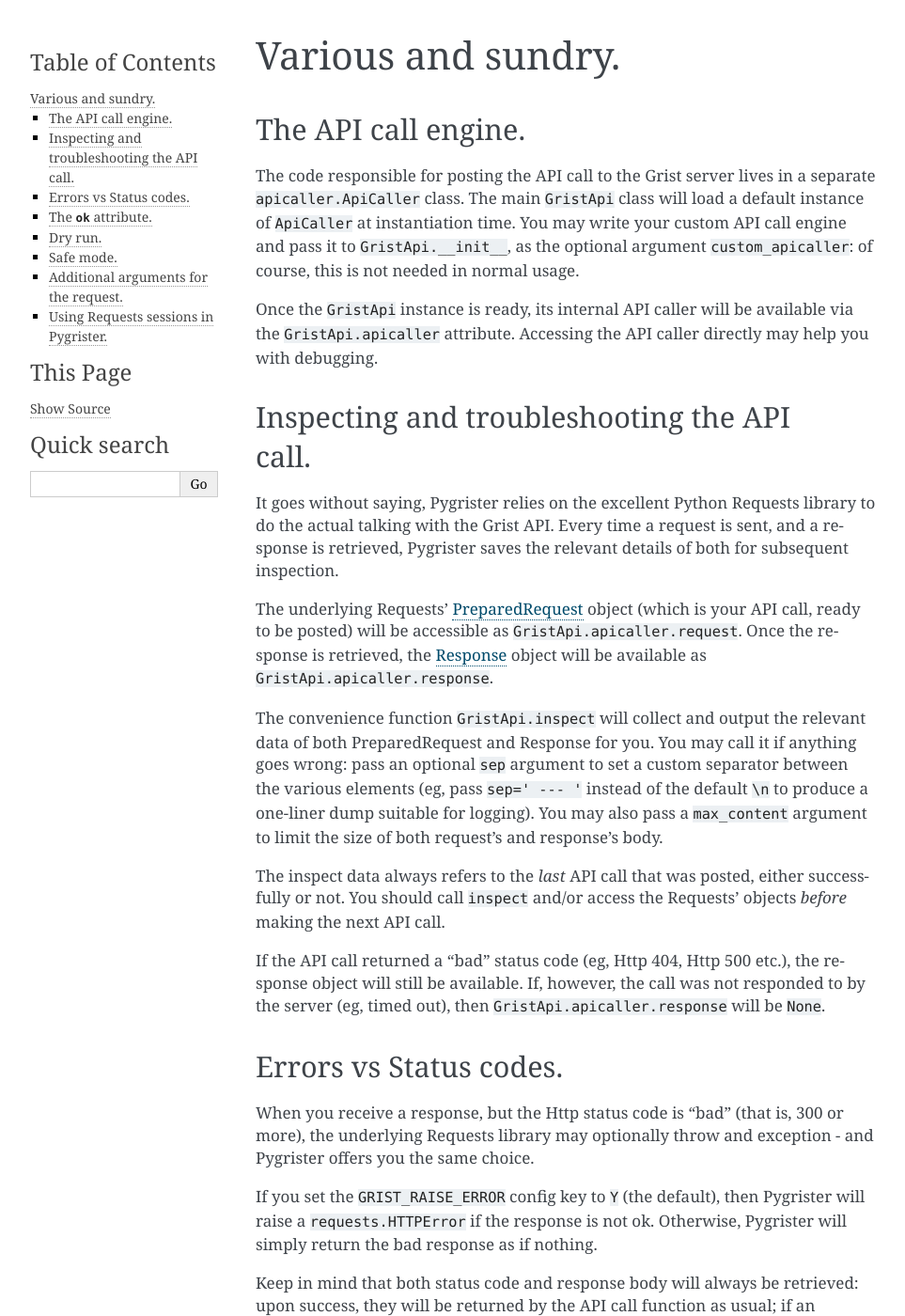
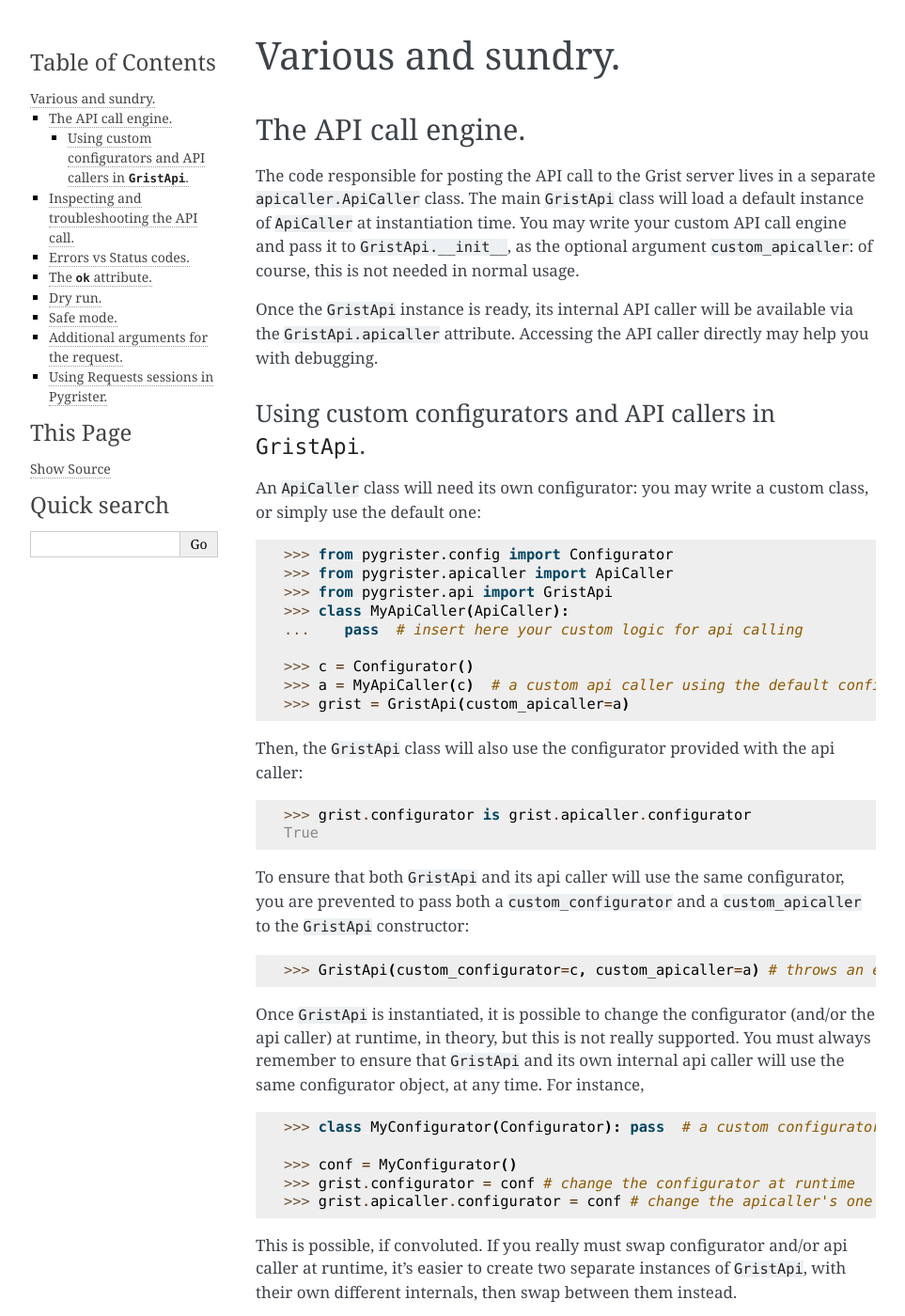
Before and after one commit to ricpol/pygrister, a Sphinx documentation site: the page built from doc/misc.rst, in a window 1280 px wide and 1400 px high. Shown: the whole window at 94% size, without its empty margins (148-1111 px from the left). Built offline with Sphinx 7.4.7, drawn with Linux system fonts in a browser that asks for light colours.

Commit message:
fix custom configurators and apicallers sync

```diff
--- a/NEWS.txt
+++ b/NEWS.txt
@@ -13,7 +13,7 @@ Bleeding edge: committed to the repo, not yet released on PyPI
   POST /docs/{docId}/attachments/removeUnused ->
        GristApi.delete_unused_attachments / gry att purge
 - Changed API:
-  Grist 1.7.4 removed the DELETE /orgs/{orgId} endpoint, replacing it with
+  - Grist 1.7.4 removed the DELETE /orgs/{orgId} endpoint, replacing it with
   DELETE /orgs/{orgId}/{name}. Be aware that Pygrister's GristApi.delete_team
   is now using the *new* endpoint under the hood (with the same signature),
   so it may not work against older Grist instances. The old endpoint is still
@@ -23,6 +23,8 @@ Bleeding edge: committed to the repo, not yet released on PyPI
   need the old api in Gry, switch to "gry python", then invoke
   "gry.delete_team_old('team-to-delete')" in the Python shell. Or, just
   update your Grist!
+  - A small change in how custom configurators and api callers have to be
+  passed to GristApi, to keep them in sync. It's negligible in everyday use.
 - new optional "gryrequest.json" file to pass additional arguments to
   Requests from Gry: if present, the file will be parsed and its content
   feeded to GristApi.apicaller.request_options. However, the old
--- a/doc/misc.rst
+++ b/doc/misc.rst
@@ -15,6 +15,50 @@ normal usage.
 Once the ``GristApi`` instance is ready, its internal API caller will be
 available via the ``GristApi.apicaller`` attribute. Accessing the
 API caller directly may help you with debugging.
+
+Using custom configurators and API callers in ``GristApi``.
+^^^^^^^^^^^^^^^^^^^^^^^^^^^^^^^^^^^^^^^^^^^^^^^^^^^^^^^^^^^
+
+An ``ApiCaller`` class will need its own configurator: you may write a
+custom class, or simply use the default one::
+
+  >>> from pygrister.config import Configurator
+  >>> from pygrister.apicaller import ApiCaller
+  >>> from pygrister.api import GristApi
+  >>> class MyApiCaller(ApiCaller):
+  ...    pass  # insert here your custom logic for api calling
+
+  >>> c = Configurator()
+  >>> a = MyApiCaller(c)  # a custom api caller using the default configurator
+  >>> grist = GristApi(custom_apicaller=a)
+
+Then, the ``GristApi`` class will also use the configurator provided with the
+api caller::
+
+  >>> grist.configurator is grist.apicaller.configurator
+  True
+
+To ensure that both ``GristApi`` and its api caller will use the same configurator,
+you are prevented to pass both a ``custom_configurator`` and a ``custom_apicaller``
+to the ``GristApi`` constructor::
+
+  >>> GristApi(custom_configurator=c, custom_apicaller=a) # throws an exception
+
+Once ``GristApi`` is instantiated, it is possible to change the configurator
+(and/or the api caller) at runtime, in theory, but this is not really supported.
+You must always remember to ensure that ``GristApi`` and its own internal api
+caller will use the same configurator object, at any time. For instance, ::
+
+  >>> class MyConfigurator(Configurator): pass  # a custom configurator
+
+  >>> conf = MyConfigurator()
+  >>> grist.configurator = conf # change the configurator at runtime
+  >>> grist.apicaller.configurator = conf # change the apicaller's one too!
+
+This is possible, if convoluted. If you really must swap configurator
+and/or api caller at runtime, it's easier to create two separate instances
+of ``GristApi``, with their own different internals, then swap between them
+instead.
 
 Inspecting and troubleshooting the API call.
 --------------------------------------------
```
Also changed, not shown: doc/conf.rst (+7 -16 lines), 3 other files.
